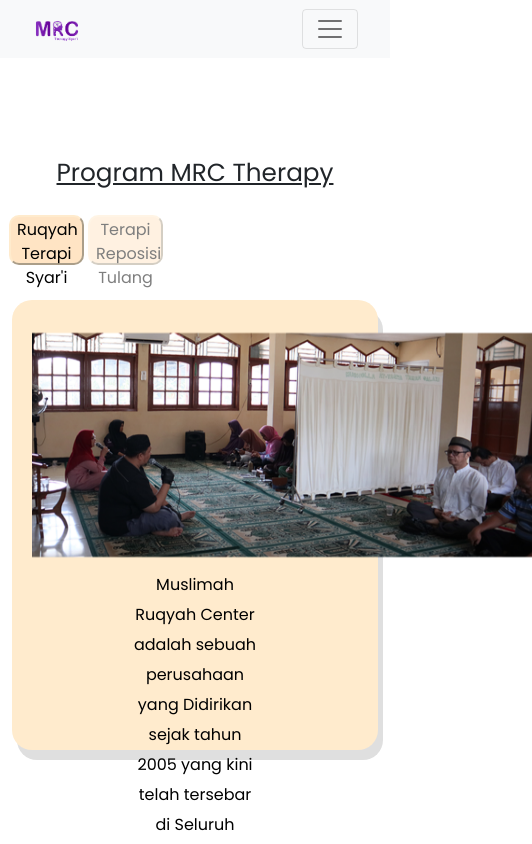
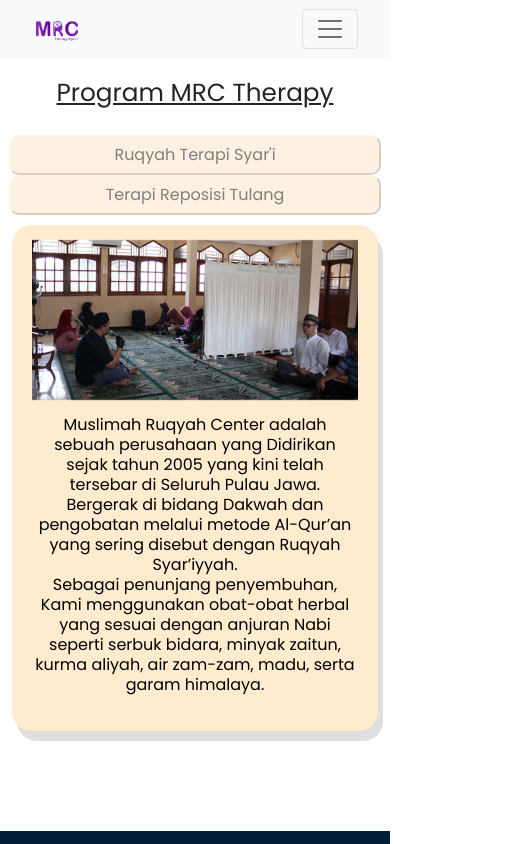
Before and after one commit to alvine998/new_mrc, a React (Create React App) app: page /program-kami in a window 390 px wide. Shown: the top 844 px of the page, 532 px wide, since content can reach past the window. Built offline with nearby package versions, Linux system fonts and the light colour scheme.

Commit message:
responsive program

```diff
--- a/src/Client/Foto/foto.css
+++ b/src/Client/Foto/foto.css
@@ -25,7 +25,7 @@
     transition: 0.5s;
 }
 
-@media screen and (max-width: 400px) {
+@media screen and (max-width: 600px) {
     .foto-box-img{
         width: 250px;
         height: 250px;
--- a/src/Client/Home/home.css
+++ b/src/Client/Home/home.css
@@ -151,7 +151,7 @@
     line-height: 30px;
 }
 
-@media screen and (max-width: 400px) {
+@media screen and (max-width: 600px) {
     .h-20{
         height: 300px;
     }
@@ -159,7 +159,7 @@
         width: 100%;
     }
     .color-button{
-        margin-left: 50px;
+        margin-left: 20px;
     }
     .resp-playstore{
         width: 80%;
@@ -169,4 +169,7 @@
         width: 150%;
         height: 150px;
     }
+    .responsive-p{
+        padding-left: 20px;
+    }
 }
--- a/src/Client/Home/index.js
+++ b/src/Client/Home/index.js
@@ -18,7 +18,7 @@
             items:1
         },
         600:{
-            items:3
+            items:1
         },
         1000:{
             items:3
--- a/src/Client/Program/index.js
+++ b/src/Client/Program/index.js
@@ -72,15 +72,15 @@
                         <img src={mrc_logo} />
                     </div> */}
 
-                    <h2 style={{ paddingTop: 100 }}><u>Program MRC Therapy</u></h2>
+                    <h2 style={{ paddingTop: 20 }}><u>Program MRC Therapy</u></h2>
 
                     {/* Card Program */}
                     <div className="container" style={{ paddingTop: 20, paddingBottom: 100 }}>
                         <div className="row">
-                            <div className="col-3">
+                            <div className="col-md-3">
                                 <a><button onClick={() => this.onRuqyah()} className={"btn-ruqyah " + (this.state.btns == 'ruqyah' ? 'actived' : "")}>Ruqyah Terapi Syar'i</button></a>
                             </div>
-                            <div className="col-3 right">
+                            <div className="col-md-3 right">
                                 <a><button onClick={() => this.onTerapi()} className={"btn-terapi " + (this.state.btns == 'terapi' ? 'actived' : "")}>Terapi Reposisi Tulang</button></a>
                             </div>
                         </div>
--- a/src/Client/Program/program.css
+++ b/src/Client/Program/program.css
@@ -77,3 +77,71 @@
     height: 250px;
     padding-bottom: 20px;
 }
+
+@media screen and (max-width: 600px) {
+    .btn-ruqyah {
+        width: 100%;
+        height: 40px;
+        background-color: bisque;
+        opacity: 0.5;
+        border-radius: 10px;
+        color: black;
+        transition: 0.5s;
+        border-color: blanchedalmond;
+    }
+
+    .btn-terapi {
+        width: 100%;
+        height: 40px;
+        background-color: bisque;
+        opacity: 0.5;
+        border-radius: 10px;
+        color: black;
+        transition: 0.5s;
+        border-color: blanchedalmond;
+        margin-left: 20px;
+    }
+
+    .box-image-ruqyah{
+        width: 100%;
+        height: 100%;
+        background-color: blanchedalmond;
+        color: black;
+        box-shadow: 5px 10px #dfdfdf;
+        margin-top: 10px;
+        border-radius: 20px;
+        padding: 20px;
+    }
+
+    .img-ruqyah{
+        width: 100%;
+        height: 250px;
+        margin-bottom: -50px;
+        margin-top: -50px;
+    }
+
+    .box-image-terapi{
+        width: 100%;
+        height: 100%;
+        background-color: blanchedalmond;
+        color: black;
+        box-shadow: 5px 10px #dfdfdf;
+        margin-top: 10px;
+        border-radius: 20px;
+        transition: ease-in;
+        padding: 20px;
+    }
+
+    .img-terapi{
+        width: 100%;
+        height: 250px;
+        padding-bottom: 0px;
+    }
+
+    .paragh-pad{
+        padding-right: 0px;
+        padding-left: 0px;
+        line-height: 20px;
+        padding-top: 20px;
+    }
+}
```
